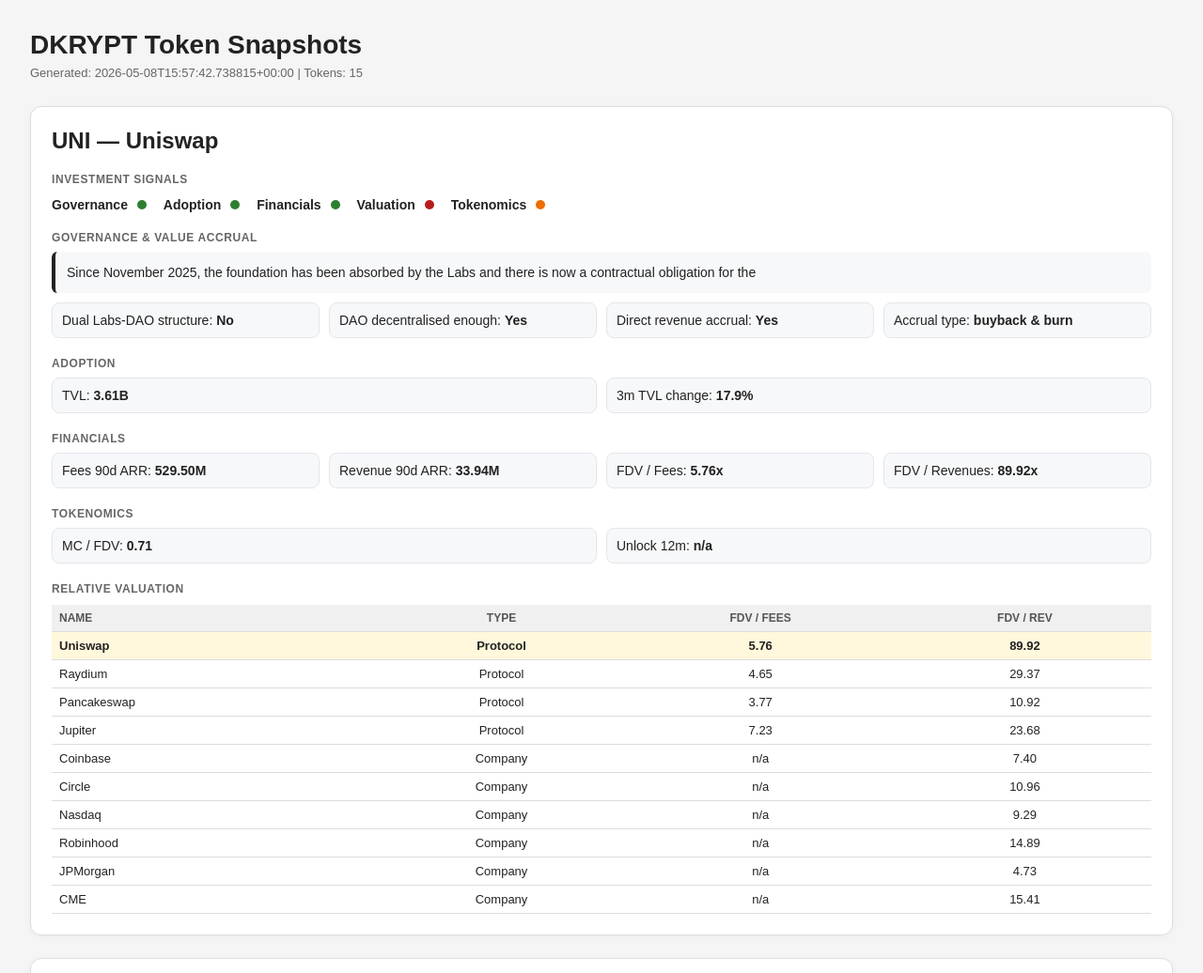
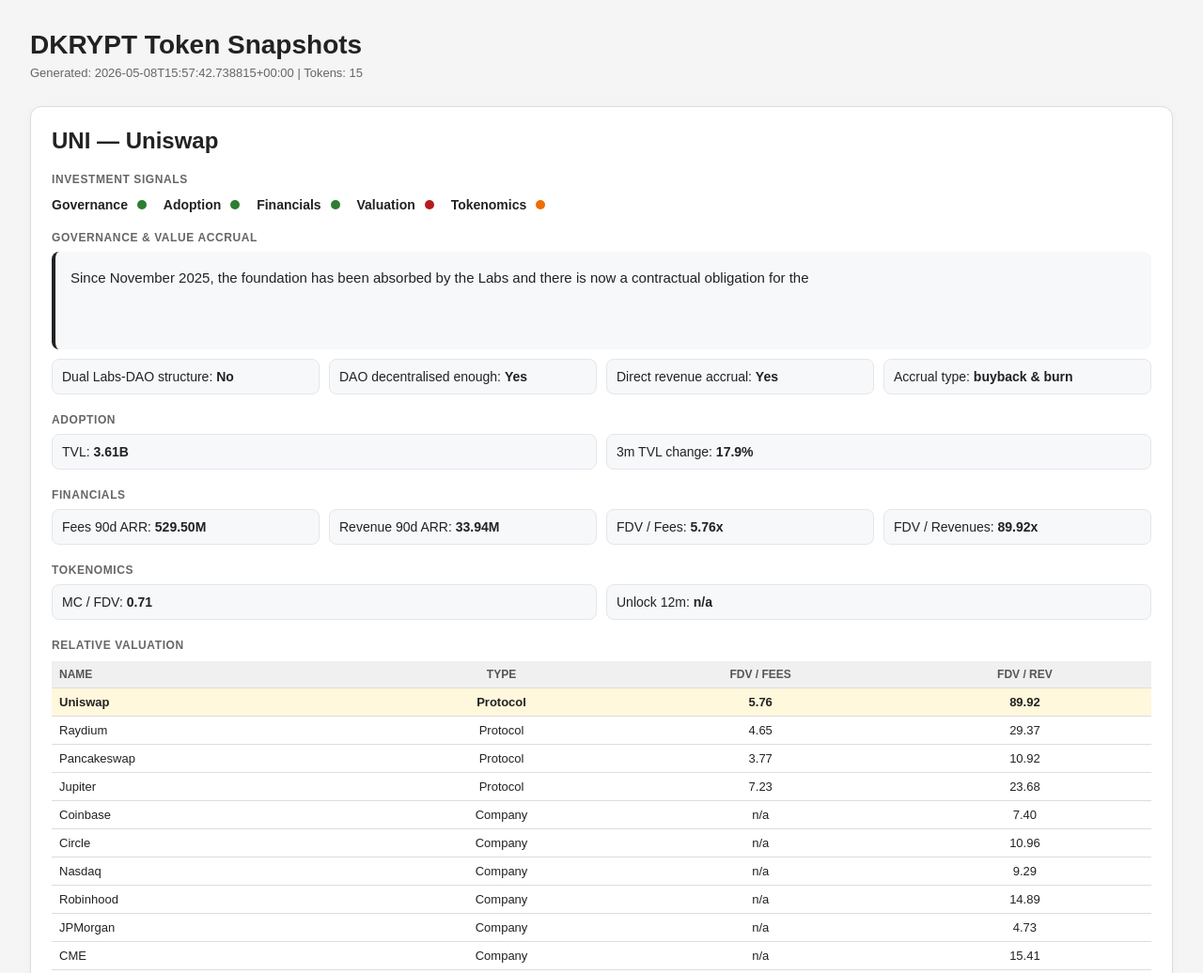
Before and after one commit to vcraignou/dkrypt-gov, a plain HTML site: page snapshots.html in a window 1280 px wide. Shown: the top 1036 px of the page at 94% size. Drawn offline with Linux system fonts and the light colour scheme.

Commit message:
improve governance section readability

```diff
--- a/snapshots.html
+++ b/snapshots.html
@@ -152,6 +152,17 @@
       line-height: 1.45;
     }
 
+    .governance-box {
+      background: #f7f8fa;
+      border-left: 4px solid #222;
+      padding: 16px;
+      border-radius: 8px;
+      font-size: 15px;
+      line-height: 1.6;
+      min-height: 72px;
+      color: #222;
+    }
+
     table {
       border-collapse: collapse;
       width: 100%;
@@ -274,7 +285,9 @@
 
             <div class="section-title">Governance & value accrual</div>
 
-            <div class="conclusion">${gov.notes || "n/a"}</div>
+            <div class="governance-box">
+  	      ${gov.notes || "n/a"}
+	    </div>
 
             <div class="grid" style="margin-top:10px;">
             <div class="metric">Dual Labs-DAO structure: <b>${gov.dual_lab_dao_structure === true ? "Yes" : "No"}</b></div>
```
